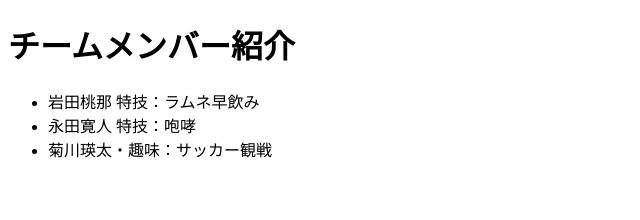
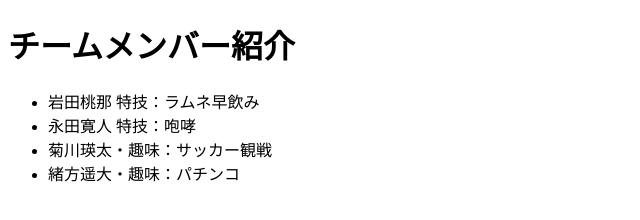
Before and after one commit to momona-831/-, a plain HTML site: page index.html in a window 1280 px wide. Shown: the whole page, without its empty margins (0-640 px from the left). Drawn offline with Linux system fonts and the light colour scheme.

Commit message:
Update index.html

```diff
--- a/index.html
+++ b/index.html
@@ -10,6 +10,7 @@
   <li>岩田桃那 特技：ラムネ早飲み</li>
   <li>永田寛人  特技：咆哮</li>
   <li>菊川瑛太・趣味：サッカー観戦</li>
+  <li>緒方遥大・趣味：パチンコ</li>
 </ul>
 </body>
 </html>
```
